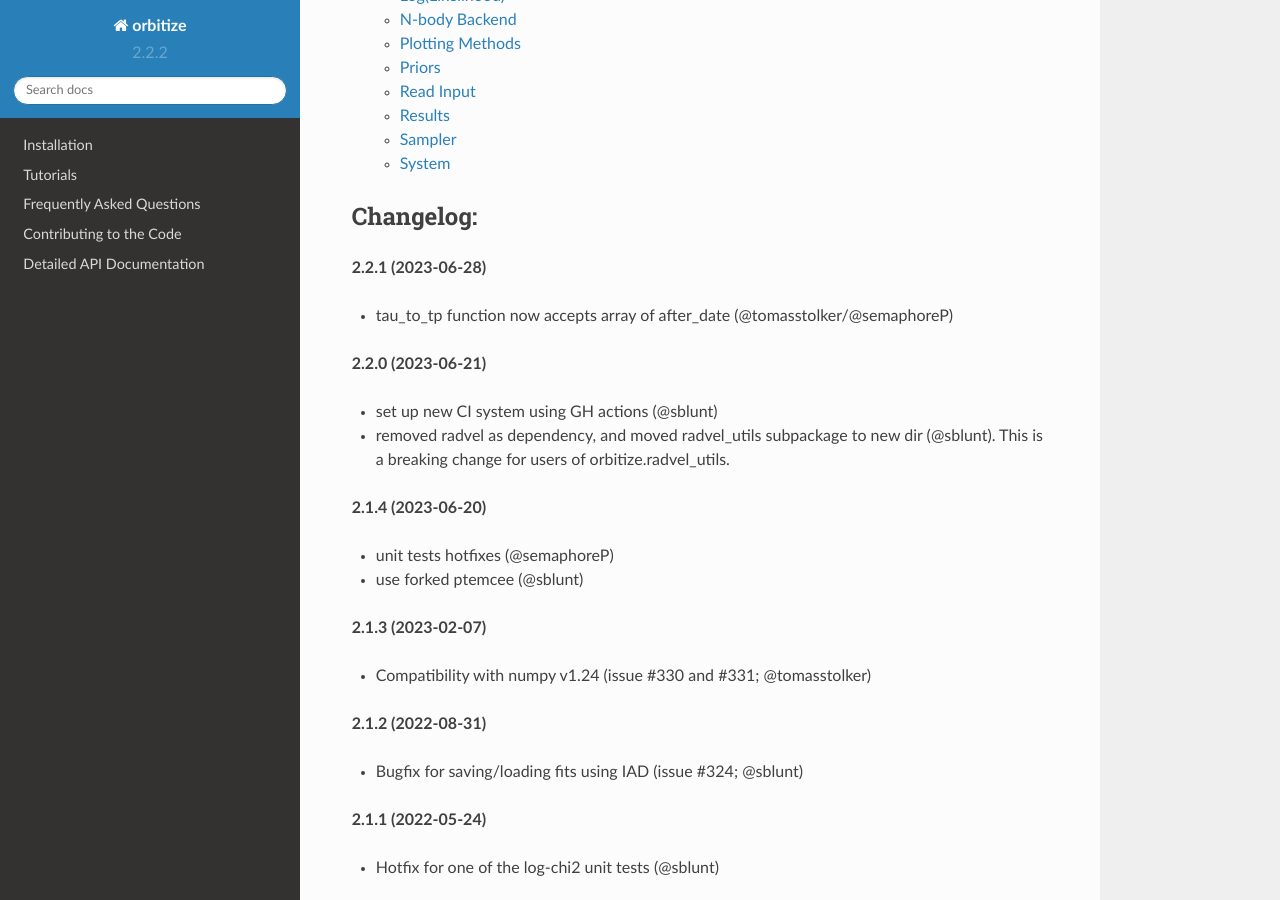
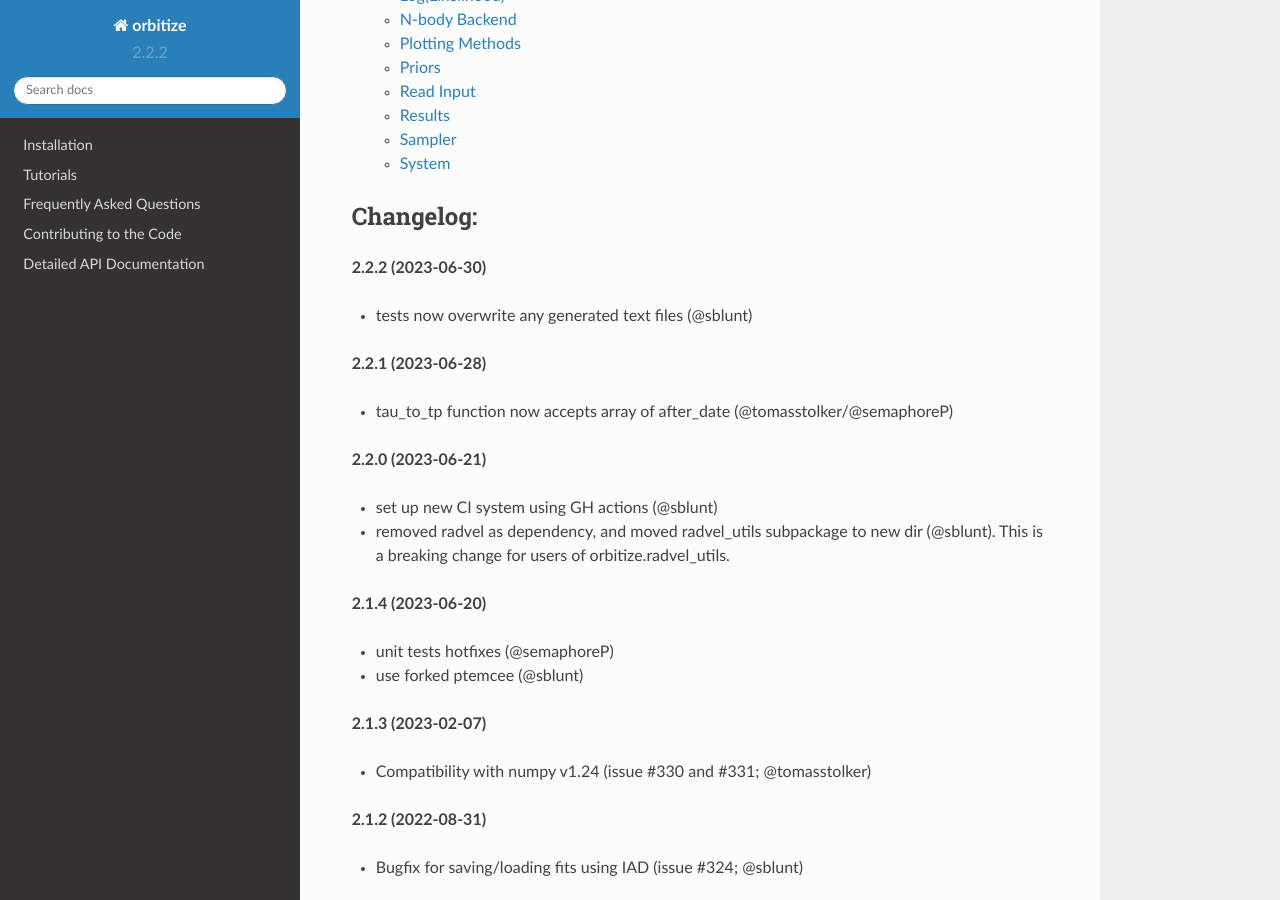
Before and after one commit to sblunt/orbitize, a Sphinx documentation site: the page built from docs/index.rst, in a window 1280 px wide and 900 px high, scrolled down 1657 px. Built offline with Sphinx 7.4.7 and the Read the Docs theme 2.0.0, drawn with Linux system fonts in a browser that asks for light colours; pages that are not in the unit, such as notebooks, are missing from menus.

Commit message:
update changelog

```diff
--- a/docs/index.rst
+++ b/docs/index.rst
@@ -53,6 +53,10 @@
 
 Changelog:
 ++++++++++
+
+**2.2.2 (2023-06-30)**
+
+- tests now overwrite any generated text files (@sblunt)
 
 **2.2.1 (2023-06-28)**
 
```
